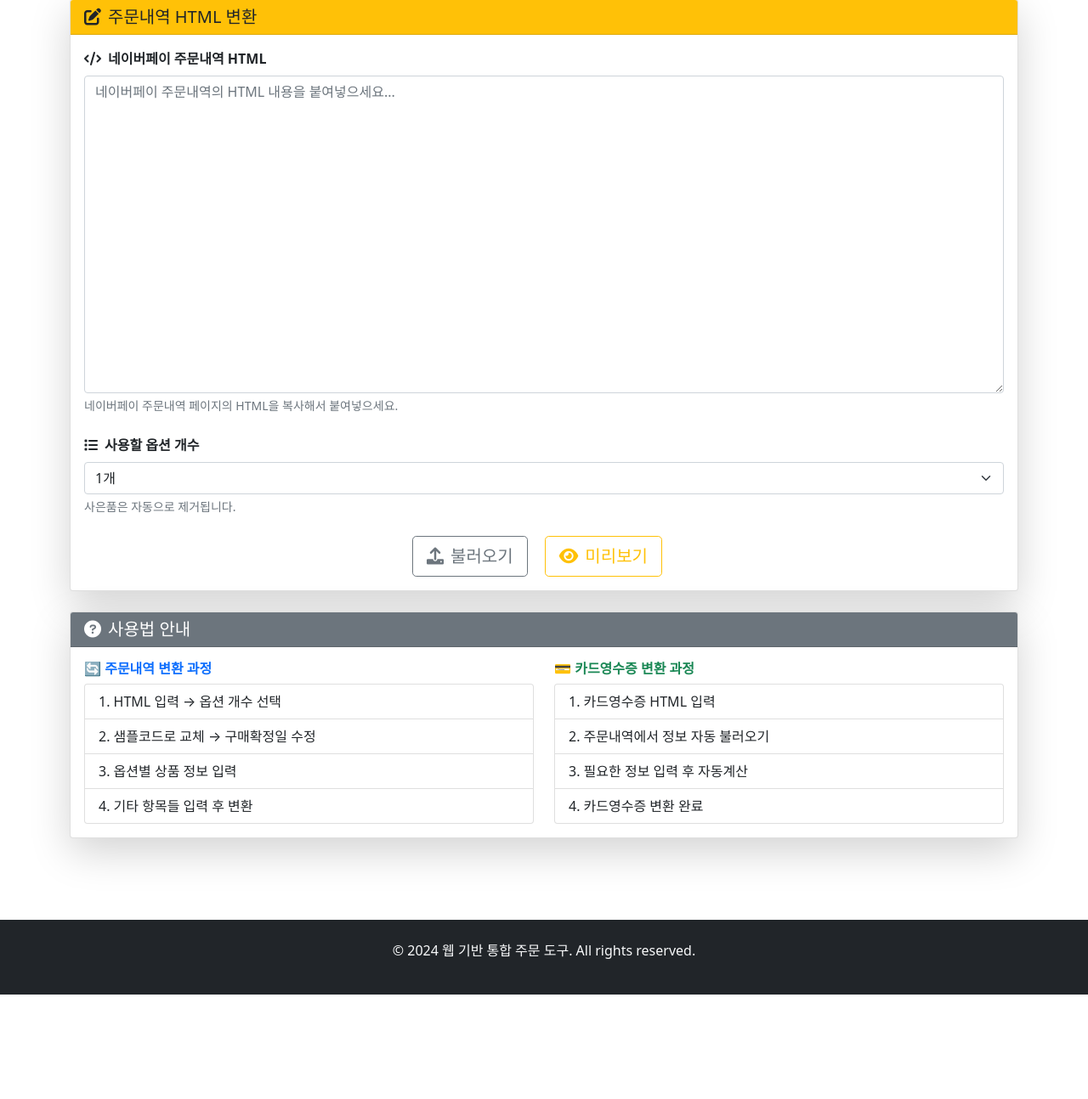
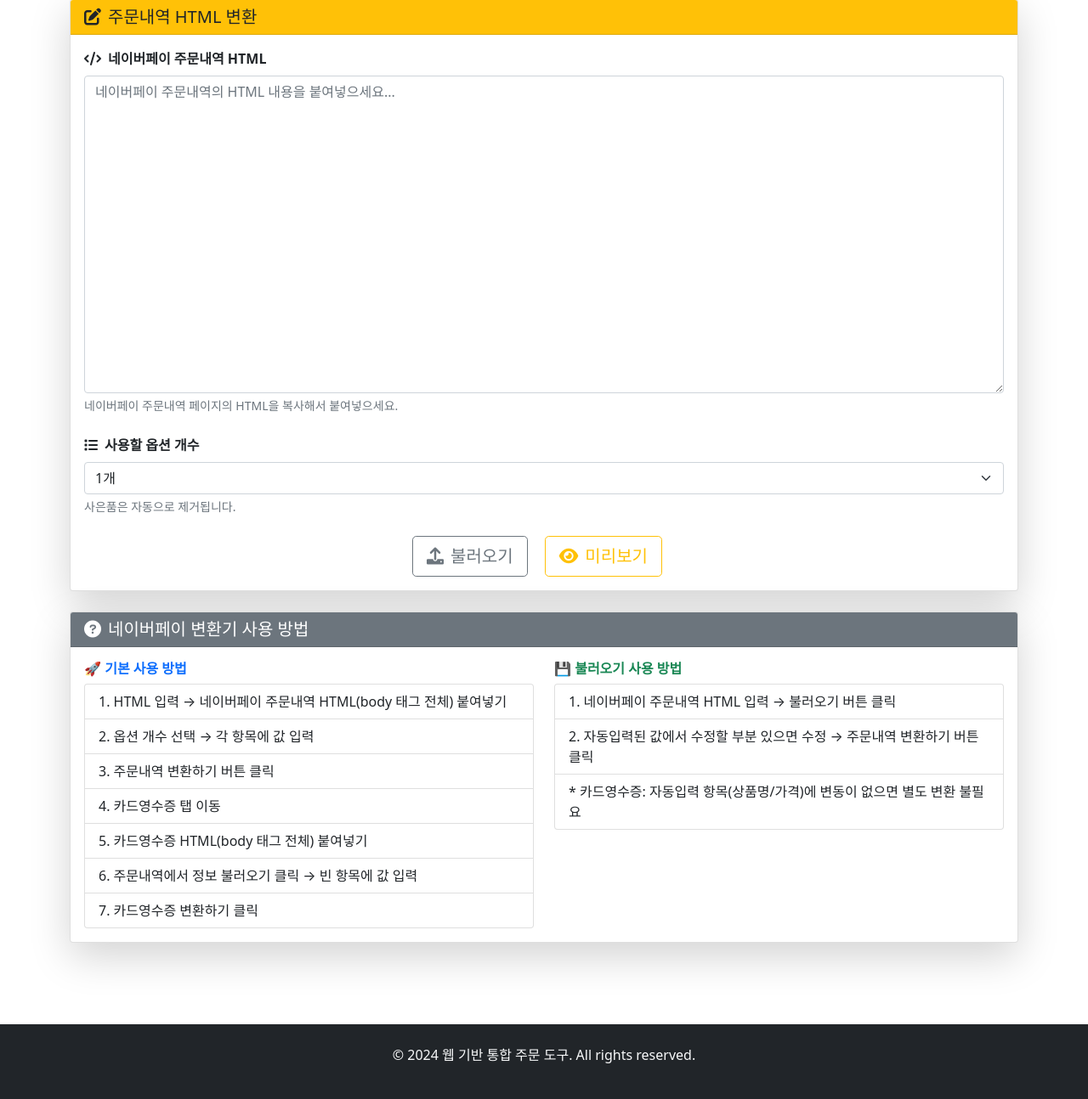
Before and after one commit to juryeon1013-crypto/web-integrated-tools, a Flask app: page /naverpay in a window 1280 px wide. Shown: the part 291-1585 px from the top of the page at 85% size. Before the commit the page ends 1462 px from the top, so only its background shows below. Run offline with Flask 3, Linux system fonts and the light colour scheme; some libraries are stand-ins or nearby versions.

Commit message:
Add files via upload

```diff
--- a/app.py
+++ b/app.py
@@ -3,6 +3,7 @@ from flask_session import Session
 from werkzeug.exceptions import RequestEntityTooLarge
 import os
 from datetime import datetime
+import pytz
 import sqlite3
 from werkzeug.utils import secure_filename
 import logging
@@ -498,7 +499,7 @@ def hauser():
 
             if result.get('success'):
                 # 변환된 파일을 downloads 폴더로 복사
-                timestamp = datetime.now().strftime('%Y%m%d_%H%M%S')
+                timestamp = datetime.now(pytz.timezone('Asia/Seoul')).strftime('%Y%m%d_%H%M%S')
                 result_filename = f'howser_result_{timestamp}.xlsx'
                 result_filepath = os.path.join(app.config['DOWNLOAD_FOLDER'], result_filename)
 
--- a/templates/naverpay.html
+++ b/templates/naverpay.html
@@ -99,7 +99,7 @@
                                                 <input type="text" class="form-control" id="스토어명" name="스토어명" value="{{ 기타항목.스토어명 if 기타항목 else '' }}">
                                             </div>
                                             <div class="mb-3">
-                                                <label for="배송비" class="form-label">배송비(배송비 없을 경우 '무료 배송' 입력)</label>
+                                                <label for="배송비" class="form-label">배송비(있으면 '배송비+금액(원)' 형식으로 입력 (ex:배송비 2,500원) / 없으면 '무료 배송' 입력)</label>
                                                 <input type="text" class="form-control" id="배송비" name="배송비" value="{{ 기타항목.배송비 if 기타항목 else '' }}">
                                             </div>
                                             <div class="mb-3">
@@ -317,27 +317,29 @@
             <!-- 사용법 안내 -->
             <div class="card shadow-lg mt-4">
                 <div class="card-header bg-secondary text-white">
-                    <h5 class="mb-0"><i class="fas fa-question-circle me-2"></i>사용법 안내</h5>
+                    <h5 class="mb-0"><i class="fas fa-question-circle me-2"></i>네이버페이 변환기 사용 방법</h5>
                 </div>
                 <div class="card-body">
                     <div class="row">
                         <div class="col-md-6">
-                            <h6 class="fw-bold text-primary">🔄 주문내역 변환 과정</h6>
+                            <h6 class="fw-bold text-primary">🚀 기본 사용 방법</h6>
                             <ol class="list-group list-group-numbered">
-                                <li class="list-group-item">HTML 입력 → 옵션 개수 선택</li>
-                                <li class="list-group-item">샘플코드로 교체 → 구매확정일 수정</li>
-                                <li class="list-group-item">옵션별 상품 정보 입력</li>
-                                <li class="list-group-item">기타 항목들 입력 후 변환</li>
+                                <li class="list-group-item">HTML 입력 → 네이버페이 주문내역 HTML(body 태그 전체) 붙여넣기</li>
+                                <li class="list-group-item">옵션 개수 선택 → 각 항목에 값 입력</li>
+                                <li class="list-group-item">주문내역 변환하기 버튼 클릭</li>
+                                <li class="list-group-item">카드영수증 탭 이동</li>
+                                <li class="list-group-item">카드영수증 HTML(body 태그 전체) 붙여넣기</li>
+                                <li class="list-group-item">주문내역에서 정보 불러오기 클릭 → 빈 항목에 값 입력</li>
+                                <li class="list-group-item">카드영수증 변환하기 클릭</li>
                             </ol>
                         </div>
                         <div class="col-md-6">
-                            <h6 class="fw-bold text-success">💳 카드영수증 변환 과정</h6>
-                            <ol class="list-group list-group-numbered">
-                                <li class="list-group-item">카드영수증 HTML 입력</li>
-                                <li class="list-group-item">주문내역에서 정보 자동 불러오기</li>
-                                <li class="list-group-item">필요한 정보 입력 후 자동계산</li>
-                                <li class="list-group-item">카드영수증 변환 완료</li>
-                            </ol>
+                            <h6 class="fw-bold text-success">💾 불러오기 사용 방법</h6>
+                            <ul class="list-group">
+                                <li class="list-group-item">1. 네이버페이 주문내역 HTML 입력 → 불러오기 버튼 클릭</li>
+                                <li class="list-group-item">2. 자동입력된 값에서 수정할 부분 있으면 수정 → 주문내역 변환하기 버튼 클릭</li>
+                                <li class="list-group-item">* 카드영수증: 자동입력 항목(상품명/가격)에 변동이 없으면 별도 변환 불필요</li>
+                            </ul>
                         </div>
                     </div>
                 </div>
```
Also changed, not shown: templates/domeggook.html (+46 -6 lines), templates/hauser.html (+23 -3 lines).
